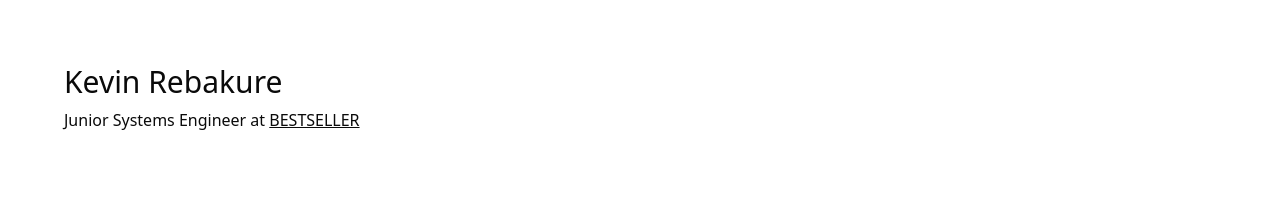
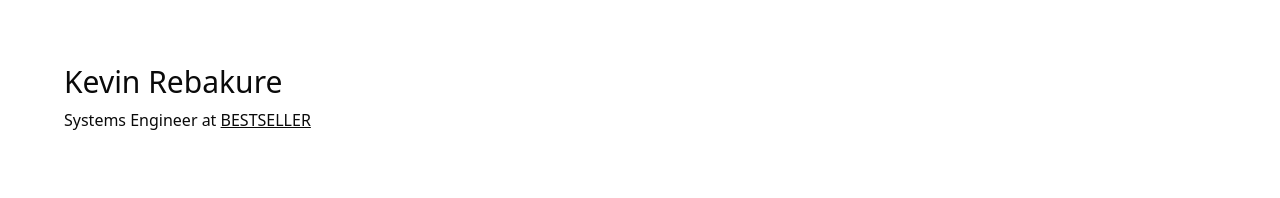
Before and after one commit to KevinRebakure/portfolio, a Next.js app: page / in a window 1280 px wide. Shown: the top 198 px of the page. Built offline with nearby package versions, Linux system fonts and the light colour scheme.

Commit message:
update job title

```diff
--- a/app/_components/Header.tsx
+++ b/app/_components/Header.tsx
@@ -5,7 +5,7 @@ export default function Header() {
     <div className="space-y-2">
       <h1 className="text-3xl">Kevin Rebakure</h1>
       <p>
-        Junior Systems Engineer at{" "}
+        Systems Engineer at{" "}
         <Link href="https://github.com/BESTSELLER" target="_blank" className="underline">
           BESTSELLER
         </Link>
```
